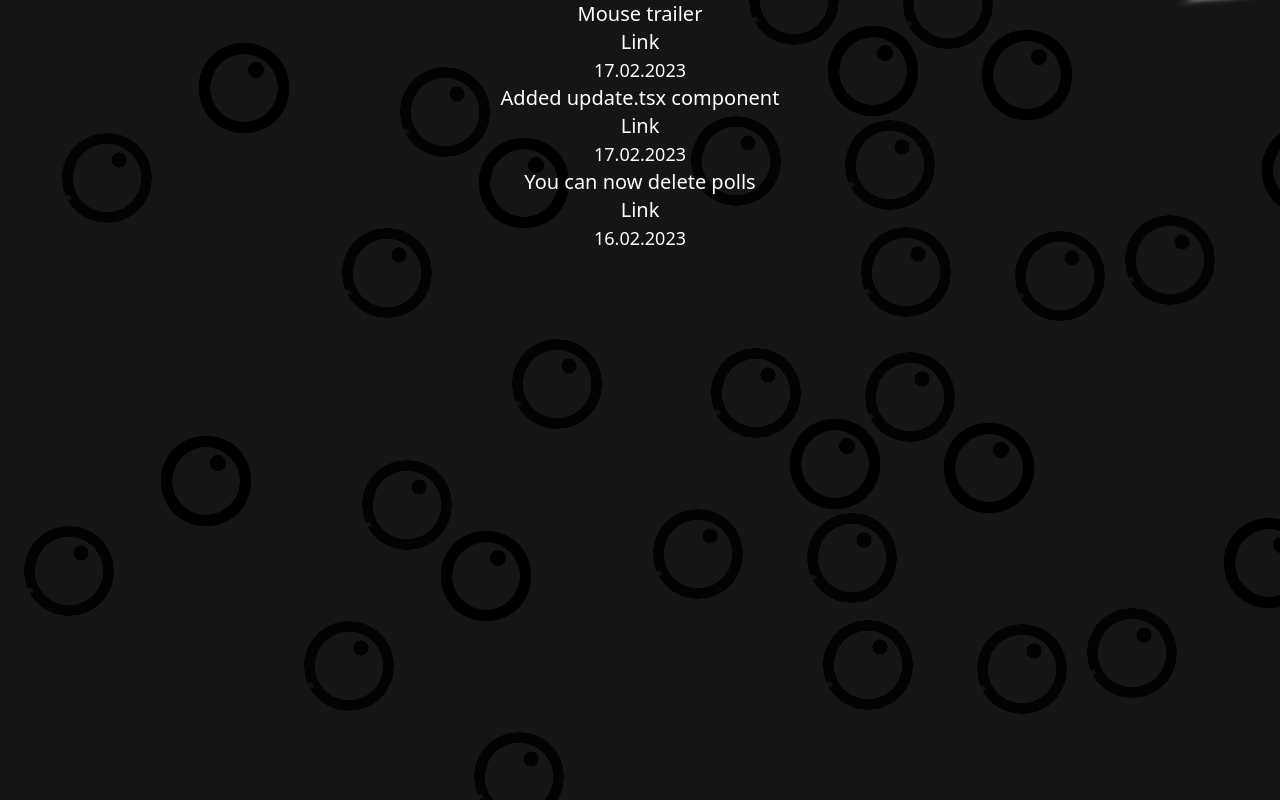
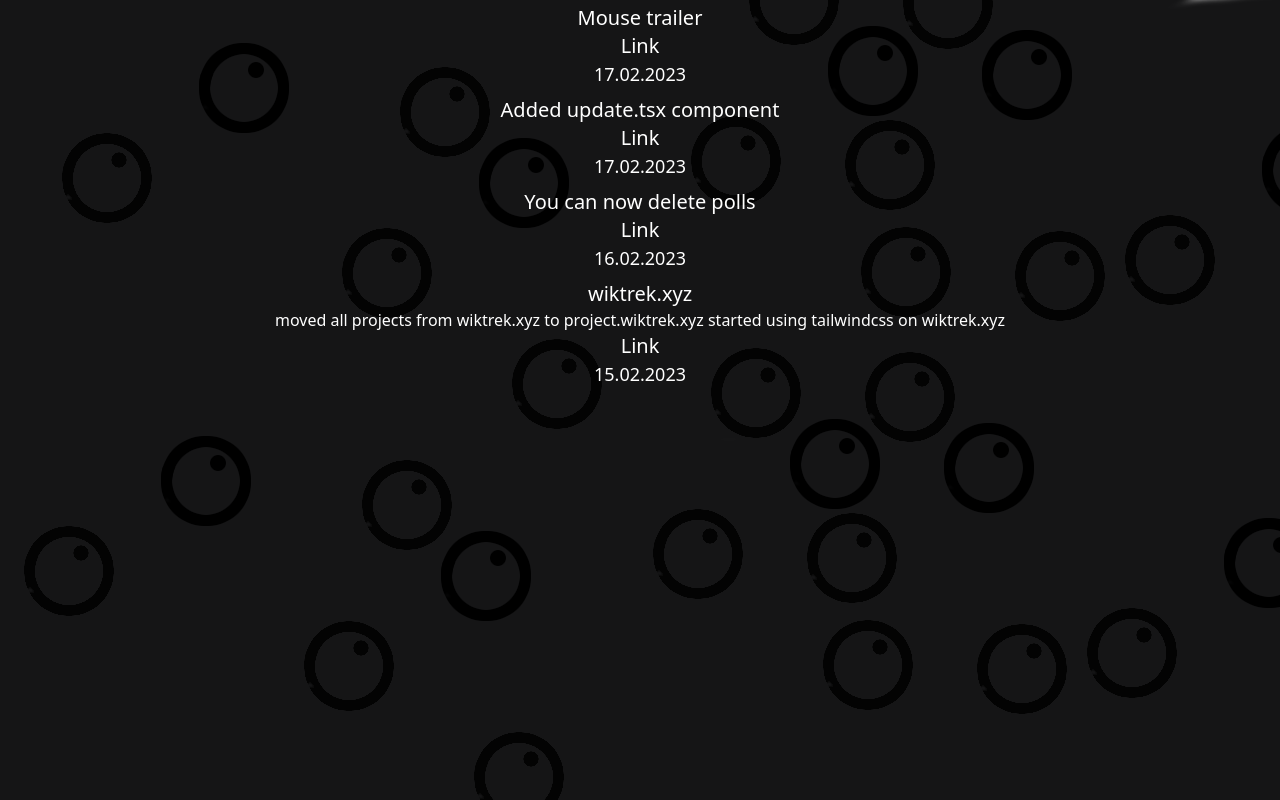
Before and after one commit to wiktrek/wiktrekxyz, a Next.js app: page /updates in a window 1280 px wide. Built offline with nearby package versions, Linux system fonts and the light colour scheme.

Commit message:
updates work

```diff
--- a/src/pages/components/update.tsx
+++ b/src/pages/components/update.tsx
@@ -1,20 +1,23 @@
 interface props {
   title: string;
+  desc: string;
   link: string;
   date: string;
 }
 const Update = (props: props) => {
   return (
-    <ul>
+    <div className="items-center justify-center p-1 text-center">
+      <ul className="">
         <li>
           {props.title}
+          <p className="text-base">{props.desc}</p>
           <a className="" href={props.link} rel="noreferrer" target="_blank">
-          <p>Link</p>
+            Link
           </a>
           <p className="text-lg">{props.date}</p>
         </li>
-      <li></li>
       </ul>
+    </div>
   );
 };
 
--- a/src/pages/components/updatesjson.json
+++ b/src/pages/components/updatesjson.json
@@ -2,18 +2,27 @@
   "updates": [
     {
       "title": "Mouse trailer",
+      "desc": "",
       "link": "https://project.wiktrek.xyz/projects/mousetrailer",
       "date": "17.02.2023"
     },
     {
       "title": "Added update.tsx component",
+      "desc": "",
       "link": "https://project.wiktrek.xyz/updates",
       "date": "17.02.2023"
     },
     {
       "title": "You can now delete polls",
+      "desc": "",
       "link": "https://project.wiktrek.xyz/projects/poll",
       "date": "16.02.2023"
+    },
+    {
+      "title": "wiktrek.xyz",
+      "desc": "moved all projects from wiktrek.xyz to project.wiktrek.xyz started using tailwindcss on wiktrek.xyz",
+      "link": "https://project.wiktrek.xyz/",
+      "date": "15.02.2023"
     }
   ]
 }
--- a/src/pages/updates.tsx
+++ b/src/pages/updates.tsx
@@ -16,6 +16,7 @@
             <Update
               key={update.title}
               title={update.title}
+              desc={update.desc}
               link={update.link}
               date={update.date}
             />
```
Lines whose indentation alone changed are shown as unchanged.
